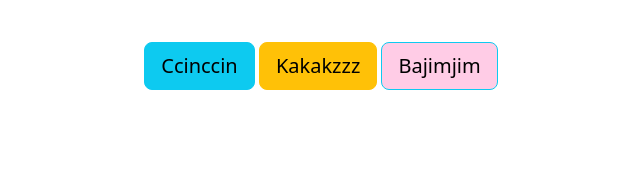
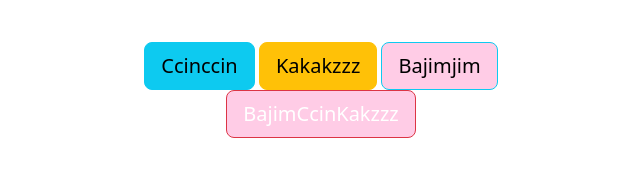
Before and after one commit to ejgozon/pmk, a plain HTML site: page index.html in a window 1280 px wide. Shown: the part 662-838 px from the top of the page, without its empty margins (319-959 px from the left). Before the commit the page ends 816 px from the top, so only its background shows below. Drawn offline with nearby package versions, Linux system fonts and the light colour scheme.

Commit message:
Update index.html add pmk button fix

```diff
--- a/index.html
+++ b/index.html
@@ -51,6 +51,7 @@
             <button class="btn btn-warning btn-lg" onclick="document.querySelector('img').src='https://raw.githubusercontent.com/ejgozon/pmk/refs/heads/main/milka.jpg'">Kakakzzz</button>
             <button class="btn btn-info btn-lg" id="kyara" onclick="document.querySelector('img').src='https://raw.githubusercontent.com/ejgozon/pmk/refs/heads/main/kyara.jpg'">Bajimjim</button>
             </br>
+             <button class="btn btn-danger btn-lg btn-block" id="kyara" onclick="document.querySelector('img').src='https://raw.githubusercontent.com/ejgozon/pmk/refs/heads/main/pmk.jpg'">BajimCcinKakzzz</button>
         </div>
     </body>
 </html>
```
